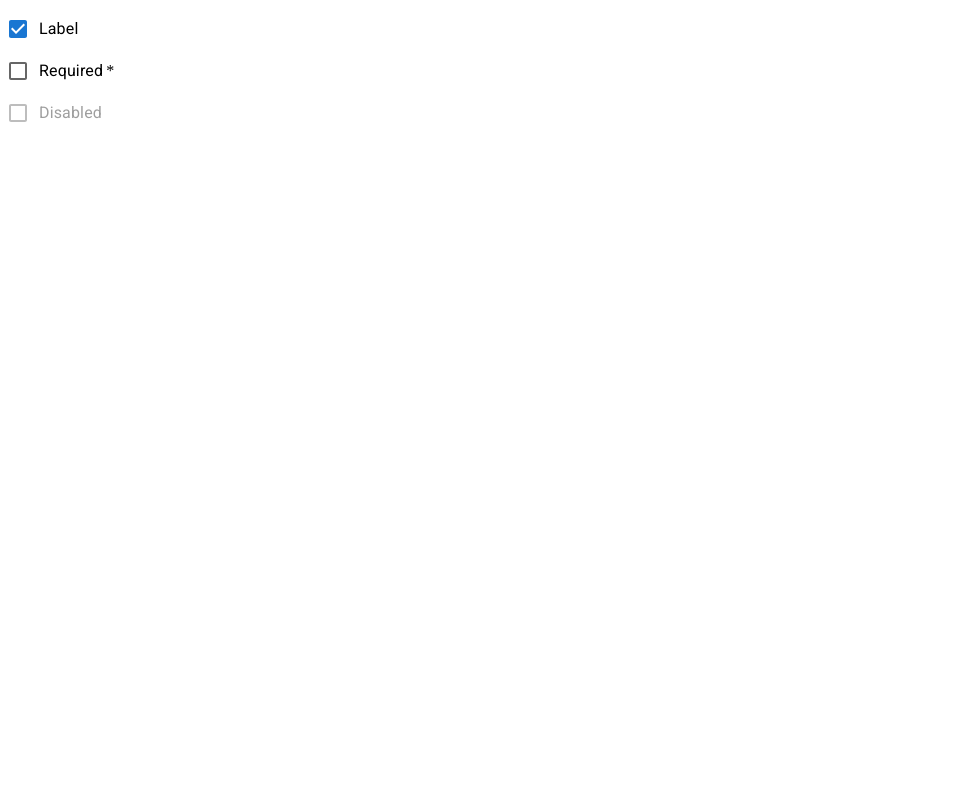
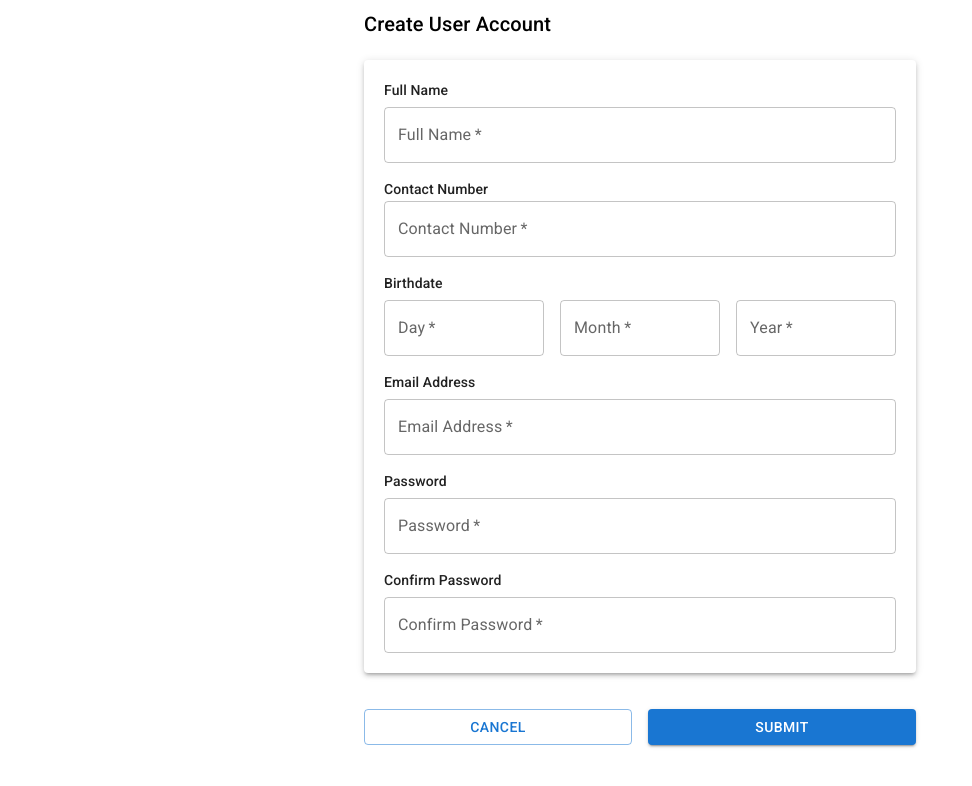
Before and after one commit to volkanb/create-user-page, a React (Create React App) app: page / in a window 1280 px wide. Shown: the top 786 px of the page, without its empty margins (0-972 px from the left). Built offline with nearby package versions, Linux system fonts and the light colour scheme.

Commit message:
Adds WIP form elements

```diff
--- a/src/Components/CreateUserForm/CreateUserForm.tsx
+++ b/src/Components/CreateUserForm/CreateUserForm.tsx
@@ -1,17 +1,174 @@
-import * as React from 'react';
-import FormGroup from '@mui/material/FormGroup';
-import FormControlLabel from '@mui/material/FormControlLabel';
-import Checkbox from '@mui/material/Checkbox';
+import React, { useState } from 'react';
+import { TextField, Button, Grid, Typography, Container, Paper } from '@mui/material';
 
-
-function CreateUserForm() {
-    return (
-        <FormGroup>
-          <FormControlLabel control={<Checkbox defaultChecked />} label="Label" />
-          <FormControlLabel required control={<Checkbox />} label="Required" />
-          <FormControlLabel disabled control={<Checkbox />} label="Disabled" />
-        </FormGroup>
-      );
+interface User {
+  fullName: string;
+  contactNumber: string;
+  birthdate: {
+    day: string;
+    month: string;
+    year: string;
+  };
+  emailAddress: string;
+  password: string;
+  confirmPassword: string;
 }
 
+const CreateUserForm: React.FC = () => {
+  const [user, setUser] = useState<User>({
+    fullName: '',
+    contactNumber: '',
+    birthdate: {
+      day: '',
+      month: '',
+      year: ''
+    },
+    emailAddress: '',
+    password: '',
+    confirmPassword: ''
+  });
+
+  const handleChange = (e: React.ChangeEvent<HTMLInputElement>) => {
+    setUser({ ...user, [e.target.name]: e.target.value });
+  };
+
+  const handleDateChange = (fieldName: string, value: string) => {
+    setUser({
+      ...user,
+      birthdate: {
+        ...user.birthdate,
+        [fieldName]: value
+      }
+    });
+  };
+
+  const handleSubmit = (e: React.FormEvent<HTMLFormElement>) => {
+    console.log(user); // You can handle form submission here
+    e.preventDefault();
+  };
+
+  const handleCancel = () => {
+    console.log('Cancel');
+  };
+
+  return (
+    <Container maxWidth="sm">
+      <Typography variant="h6" align="left" gutterBottom>
+        Create User Account
+      </Typography>
+      <form onSubmit={handleSubmit}>
+        <Paper elevation={3} style={{ padding: 20, marginTop: 20 }}>
+          <Grid container spacing={2}>
+            <Grid item xs={12}>
+              <Typography variant="subtitle2" style={{ paddingBottom: 5 }}>Full Name</Typography>
+              <TextField
+                fullWidth
+                label="Full Name"
+                name="fullName"
+                value={user.fullName}
+                onChange={handleChange}
+                required
+              />
+            </Grid>
+            <Grid item xs={12}>
+              <Typography variant="subtitle2">Contact Number</Typography>
+              <TextField
+                fullWidth
+                label="Contact Number"
+                name="contactNumber"
+                value={user.contactNumber}
+                onChange={handleChange}
+                required
+              />
+            </Grid>
+            <Grid item xs={12}>
+              <Typography variant="subtitle2" style={{ paddingBottom: 5 }}>Birthdate</Typography>
+              <Grid container spacing={2}>
+                <Grid item xs={4}>
+                  <TextField
+                    label="Day"
+                    name="day"
+                    type="number"
+                    value={user.birthdate.day}
+                    onChange={(e) => handleDateChange('day', e.target.value)}
+                    required
+                  />
+                </Grid>
+                <Grid item xs={4}>
+                  <TextField
+                    label="Month"
+                    name="month"
+                    type="number"
+                    value={user.birthdate.month}
+                    onChange={(e) => handleDateChange('month', e.target.value)}
+                    required
+                  />
+                </Grid>
+                <Grid item xs={4}>
+                  <TextField
+                    label="Year"
+                    name="year"
+                    type="number"
+                    value={user.birthdate.year}
+                    onChange={(e) => handleDateChange('year', e.target.value)}
+                    required
+                  />
+                </Grid>
+              </Grid>
+            </Grid>
+            <Grid item xs={12}>
+              <Typography variant="subtitle2" style={{ paddingBottom: 5 }}>Email Address</Typography>
+              <TextField
+                fullWidth
+                label="Email Address"
+                name="emailAddress"
+                type="email"
+                value={user.emailAddress}
+                onChange={handleChange}
+                required
+              />
+            </Grid>
+            <Grid item xs={12}>
+              <Typography variant="subtitle2" style={{ paddingBottom: 5 }}>Password</Typography>
+              <TextField
+                fullWidth
+                label="Password"
+                name="password"
+                type="password"
+                value={user.password}
+                onChange={handleChange}
+                required
+              />
+            </Grid>
+            <Grid item xs={12}>
+              <Typography variant="subtitle2" style={{ paddingBottom: 5 }}>Confirm Password</Typography>
+              <TextField
+                fullWidth
+                label="Confirm Password"
+                name="confirmPassword"
+                type="password"
+                value={user.confirmPassword}
+                onChange={handleChange}
+                required
+              />
+            </Grid>
+          </Grid>
+        </Paper>
+        <Grid container spacing={2} style={{ marginTop: 20 }}>
+          <Grid item xs={6}>
+            <Button variant="outlined" fullWidth onClick={handleCancel}>
+              Cancel
+            </Button>
+          </Grid>
+          <Grid item xs={6}>
+            <Button variant="contained" color="primary" fullWidth type="submit">
+              Submit
+            </Button>
+          </Grid>
+        </Grid>
+      </form>
+    </Container>
+  );
+};
+
 export default CreateUserForm;
```
